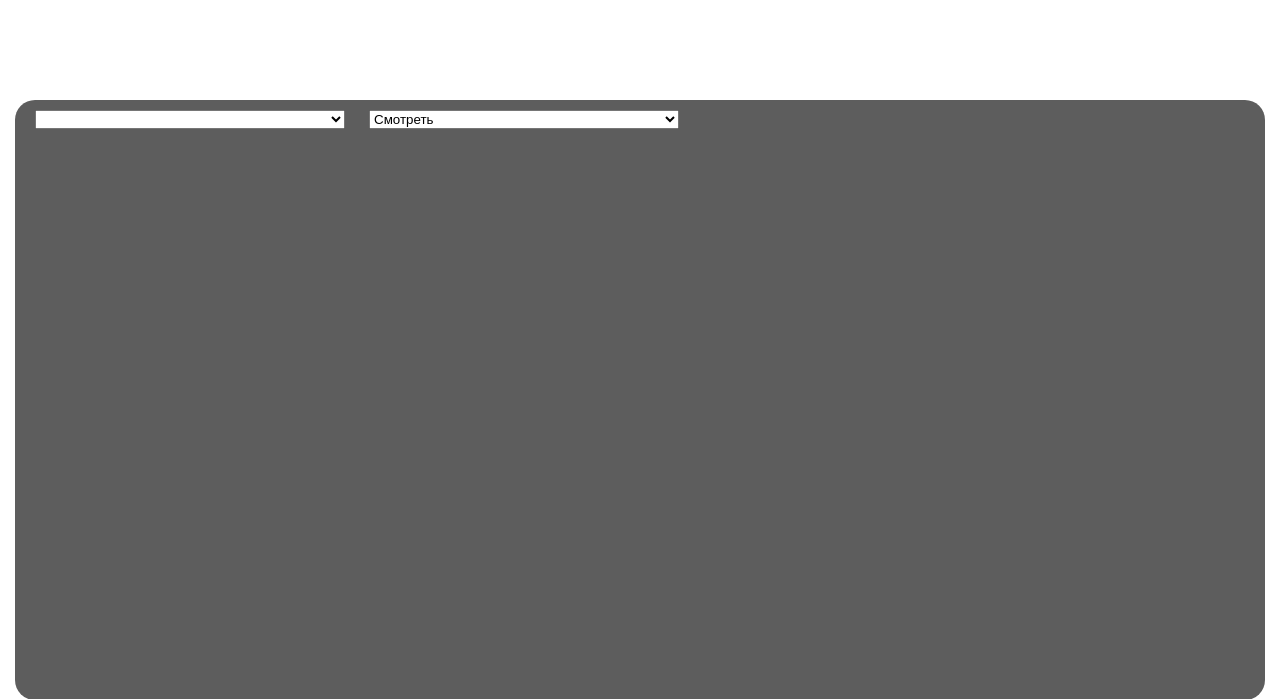
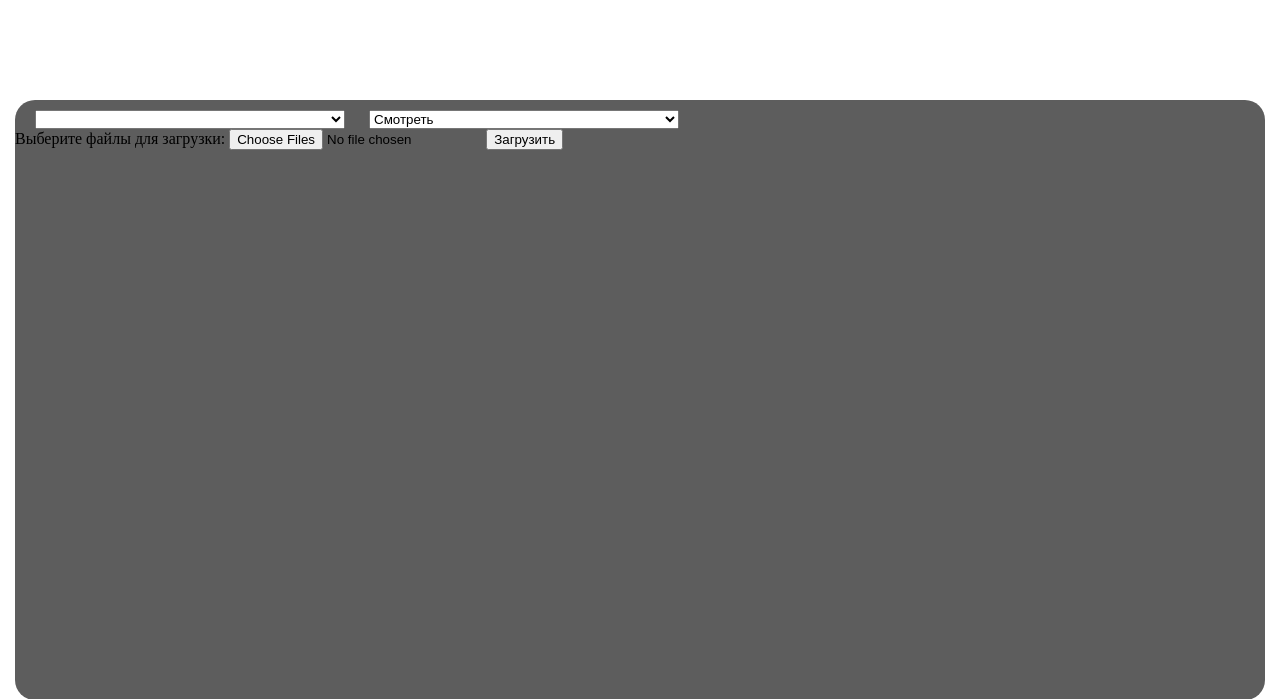
Before and after one commit to CepBep4/airvapebot, a Flask app: page /admin/api in a window 1280 px wide. Shown: the top 699 px of the page. Run offline with Flask 3, Linux system fonts and the light colour scheme; lists and menus that the app fills with data are empty.

Commit message:
Update home.html

```diff
--- a/templates/home.html
+++ b/templates/home.html
@@ -24,6 +24,7 @@
             <option>Смотреть</option>
             <option>Добавить</option>
         </select>
+        <form action="/upload" method="post" enctype="multipart/form-data"> <label for="file">Выберите файлы для загрузки:</label> <input type="file" id="file" name="file" multiple> <input type="submit" value="Загрузить"> </form>
         <div id="layout">
             <table id="table-view"></table>
         </div>
```
